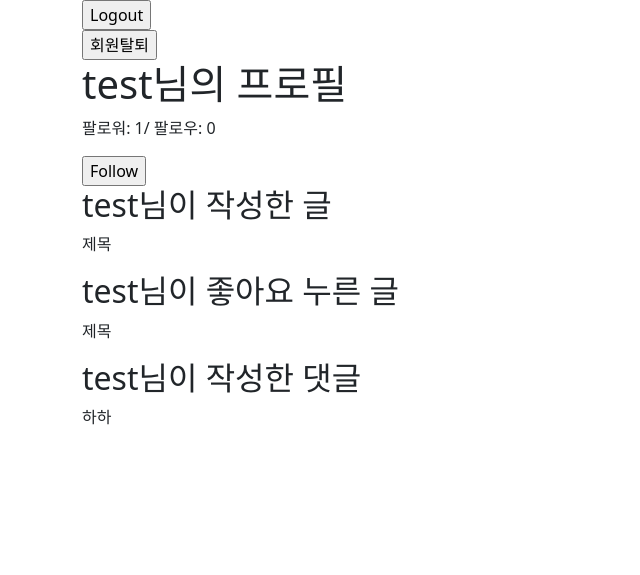
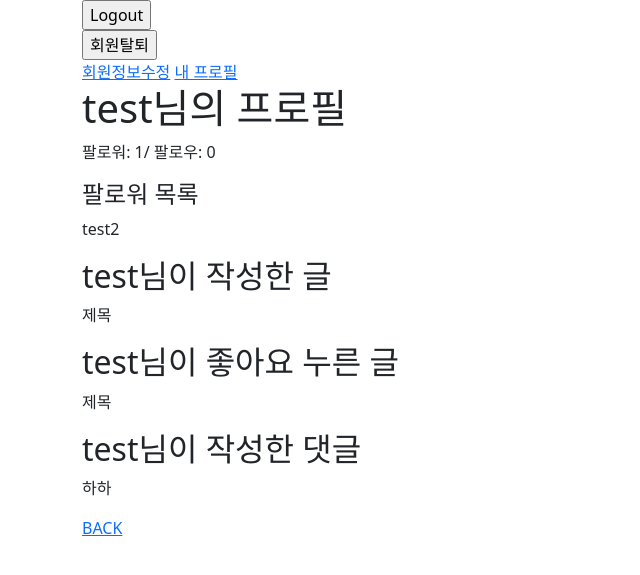
Before and after one commit to surinkwon/django_practice, a Django app: a page that uses templates/base.html in a window 1280 px wide. Shown: the top 575 px of the page, without its empty margins (0-640 px from the left). Run offline with Django 3.2, Linux system fonts and the light colour scheme; a user stored in the database is signed in; data comes from the database, SQL or seed files in the repository; both versions use the stored data as it was after the commit.

Commit message:
accounts update

```diff
--- a/accounts/templates/accounts/profile.html
+++ b/accounts/templates/accounts/profile.html
@@ -2,7 +2,7 @@
 
 {% block content %}
   <h1>{{ person.username }}님의 프로필</h1>
-  <p>팔로워: {{ person.followers.all|length }}/ 팔로우: {{ person.followings.all|length }}</p>
+  {% if request.user != person %}
     <form action="{% url 'accounts:follow' person.id %}" method="post">
       {% csrf_token %}
       {% if request.user in person.follwers.all %}
@@ -11,6 +11,12 @@
         <input type="submit" value="Follow">
       {% endif %}
     </form>
+  {% endif %}
+  <p>팔로워: {{ person.followers.all|length }}/ 팔로우: {{ person.followings.all|length }}</p>
+    <h4>팔로워 목록</h4>
+  {% for follower in person.followers.all %}
+    <p>{{ follower.username }}</p>
+  {% endfor %}
 
   <h2>{{ person.username }}님이 작성한 글</h2>
   {% for article in person.article_set.all %}
@@ -27,5 +33,5 @@
     {% for comment in person.comment_set.all %}
       <p>{{ comment.content }}</p>
     {% endfor %}
-
+    <a href="{% url 'articles:index' %}">BACK</a>
 {% endblock content %}
--- a/accounts/views.py
+++ b/accounts/views.py
@@ -93,7 +93,7 @@ def change_password(request):
         context = {
             'form': form,
         }
-        return render(request, 'accounts/change_password.html', context)
+        return render(request, 'accounts/password.html', context)
     return redirect('accounts:login')
 
 
--- a/articles/templates/articles/index.html
+++ b/articles/templates/articles/index.html
@@ -9,7 +9,7 @@
   {% endif %}
   <hr>
   {% for article in articles %}
-    <p>작성자: {{ article.user }}</p>
+    <p>작성자: <a href="{% url 'accounts:profile' article.user.username %}">{{ article.user }}</a></p>
     <p>글 번호: {{ article.pk }}</p>
     <p>글 제목: {{ article.title }}</p>
     <p>글 내용: {{ article.content }}</p>
--- a/templates/base.html
+++ b/templates/base.html
@@ -19,6 +19,8 @@
           {% csrf_token %}
           <input type="submit" value="회원탈퇴">
         </form>
+        <a href="{% url 'accounts:update' %}">회원정보수정</a>
+        <a href="{% url 'accounts:profile' request.user.username %}">내 프로필</a>
       {% else %}
         <a href="{% url 'accounts:login' %}">Login</a>
         <a href="{% url 'accounts:signup' %}">Signup</a>
```
Also changed, not shown: db.sqlite3. Lines whose indentation alone changed are shown as unchanged.
